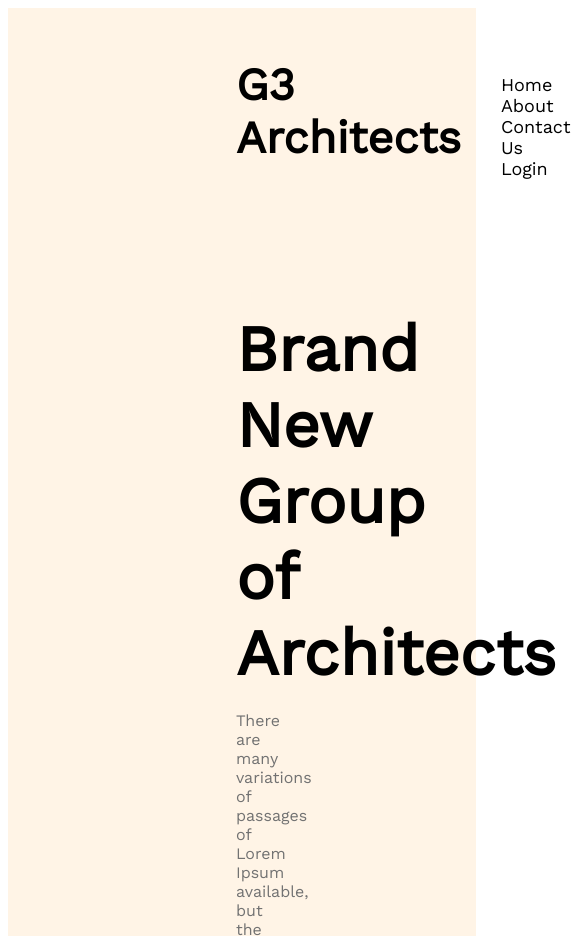
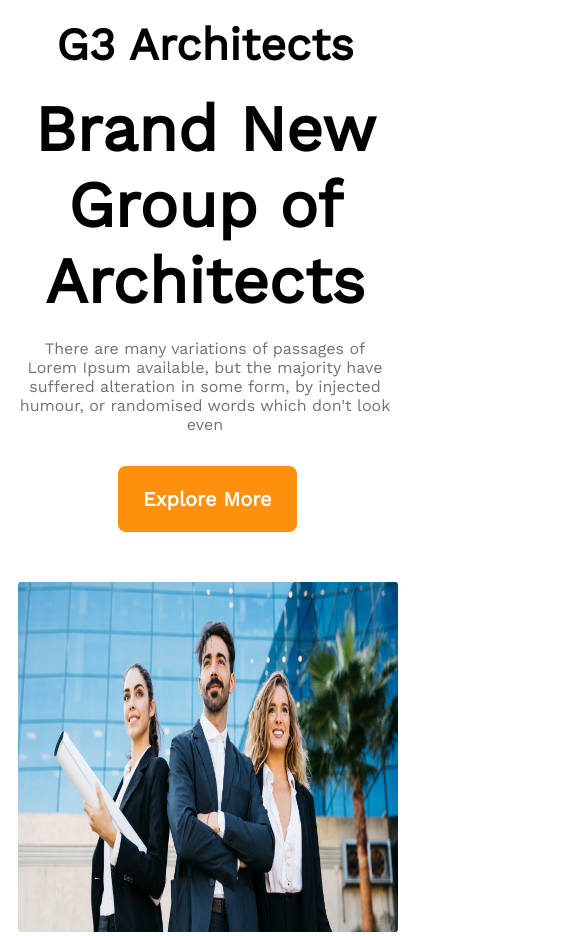
Before and after one commit to morsheda03/my-architects, a plain HTML site: page index.html in a window 390 px wide. Shown: the top 936 px of the page, 585 px wide, since content can reach past the window. Drawn offline with nearby package versions, Linux system fonts and the light colour scheme.

Commit message:
added responsive styles for banner section

```diff
--- a/index.html
+++ b/index.html
@@ -11,7 +11,7 @@
 <link href="https://fonts.googleapis.com/css2?family=Inter&family=Lobster&family=Manrope:wght@300;400;700&family=Open+Sans:wght@300;400&family=Poppins:wght@400;600&family=Work+Sans&display=swap" rel="stylesheet">
 </head>
 <body>
-    <section class="banner">
+    <section class="nav">
         <div class="navbar">
             <div class="nav-title">G3 Architects</div>
             <div class="topnav">
@@ -24,11 +24,18 @@
             </div>
         </div>
     <!-- banner -->
+    <div class="banner">
         <div class="banner-title">Brand New <br>
             Group of Architects </div>
             <div class="banner-des">There are many variations of passages of Lorem Ipsum available, but the majority have suffered alteration in some form, by injected humour, or randomised words which don't look even</div>
             <button class="btn">Explore More</button>
             <img src="images/banner.png" alt="" class="img">
+    </div>
+    </section>
+
+<!-- quick lists  -->
+
+<section class="quick-list">
 
 </section>
 </body>
--- a/styles/styles.css
+++ b/styles/styles.css
@@ -9,7 +9,7 @@
 
 /* banner styles */
 
-.banner{
+.nav{
     background-color: rgba(255, 144, 14, 0.10);
     padding: 50px 240px 0px 228px;
 }
@@ -60,3 +60,41 @@ li{
     margin-left: 30px;
     margin-bottom: 30px;
 }
+
+/* quick lists */
+
+
+
+
+
+
+@media screen and (max-width:576px) {
+    .nav{
+        width: 100%;
+        background-color: white;
+        margin: 0;
+        padding: 10px;
+    }
+    .topnav{
+        display: none;
+    }
+    .navbar{
+         flex-direction: column-reverse;
+
+    }
+    .nav-title{
+        text-align: center;
+    }
+    .banner-title{
+        margin-top: 20px;
+    }
+    .btn{
+        margin:32px 0px 50px 100px ;
+    }
+    .img{
+        width: 380px;
+        height:350px;
+        margin-left: 0;
+        margin-right: 0;
+    }
+}
```
Lines whose indentation alone changed are shown as unchanged.
